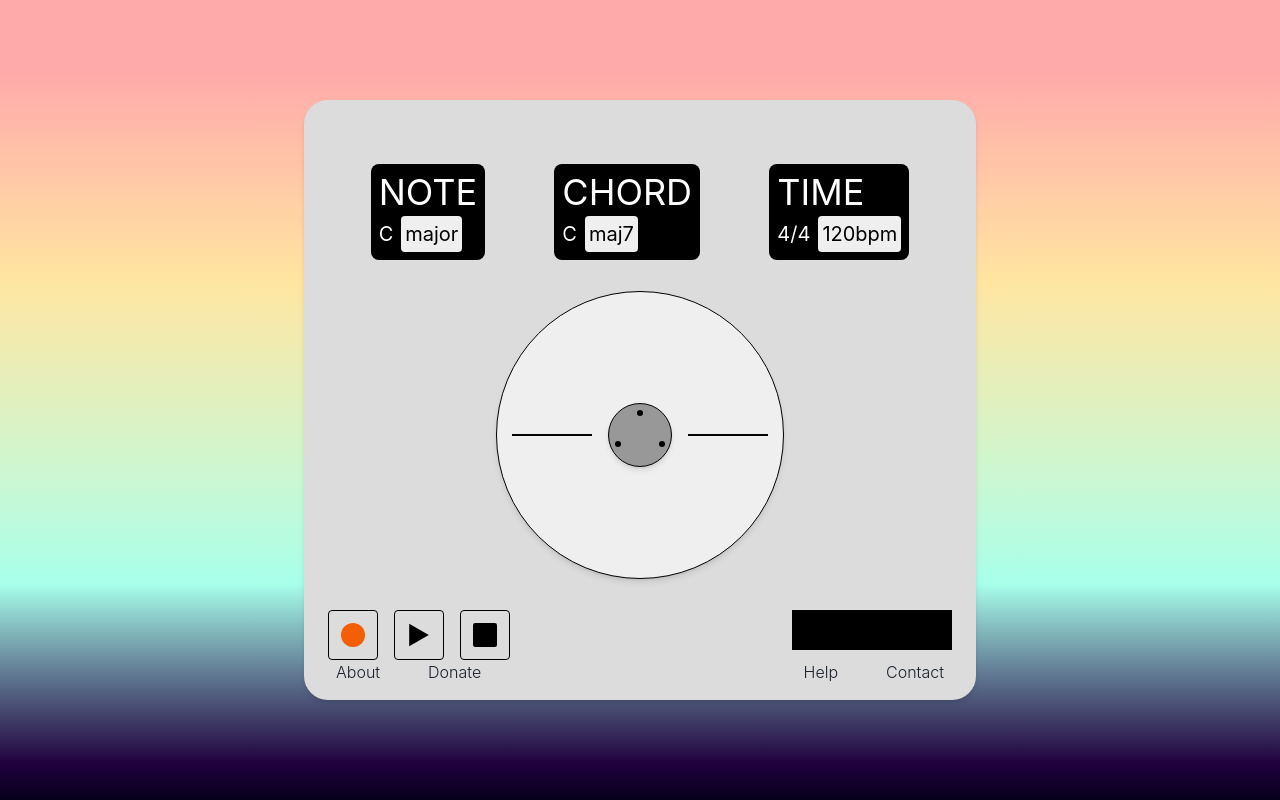
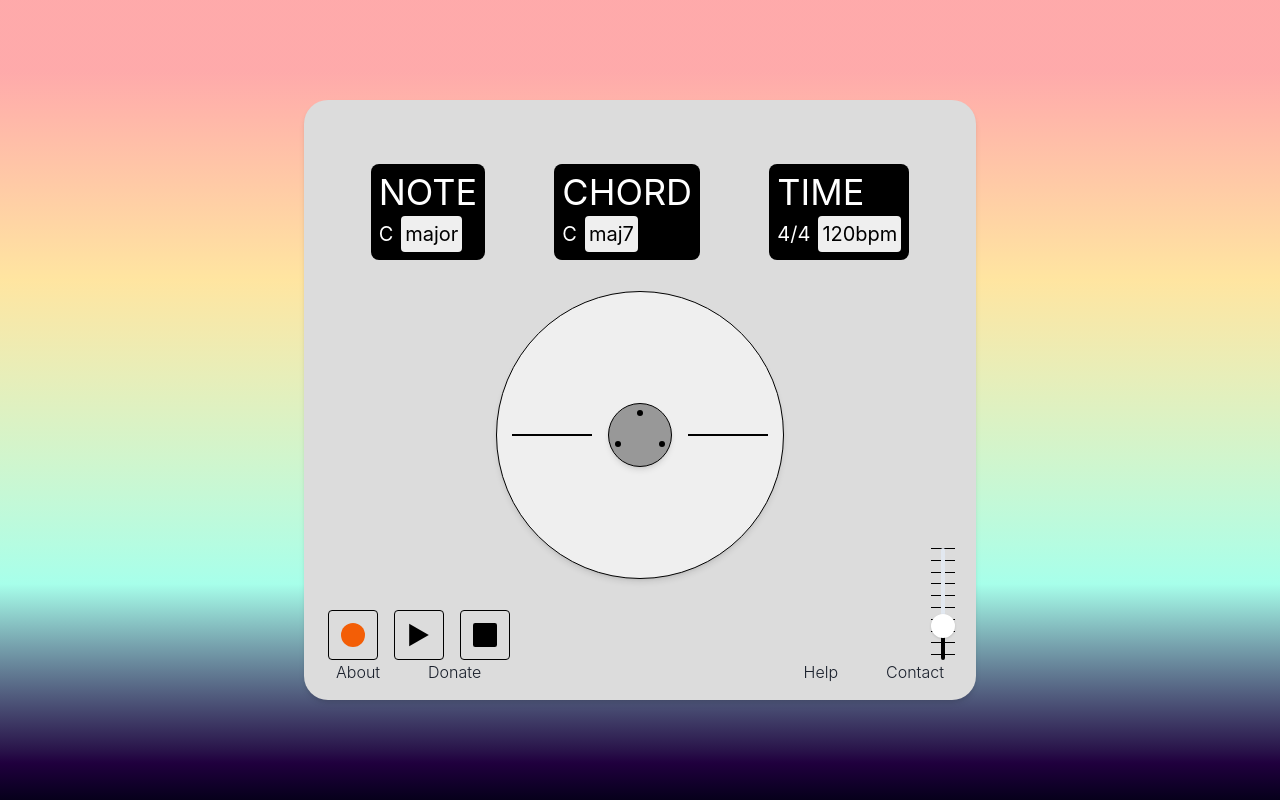
Before and after one commit to dizzyjaguar/improvEar, a React (Vite) app: page /player in a window 1280 px wide. Built offline with nearby package versions, Linux system fonts and the light colour scheme.

Commit message:
Added Volume Slider

```diff
--- /dev/null
+++ b/src/components/VolumeSlider/index.tsx
@@ -0,0 +1,41 @@
+import {
+  SliderTrack,
+  SliderFilledTrack,
+  SliderThumb,
+  Slider,
+  Box,
+  Flex
+} from '@chakra-ui/react'
+export default function VolumeSlider() {
+  return (
+    <Flex direction="column" alignItems="center" position="relative" minH="32" width="35px">
+      <Box position="relative">
+        {Array.from({ length: 10 }).map((_, index) => (
+          <Box
+            key={index}
+            position="absolute"
+            top={`${(index / 10) * 100}%`}
+            left={0}
+            right={0}
+            height="1px"
+            backgroundColor="black"
+          />
+        ))}
+
+        <Slider
+          aria-label="slider-ex-3"
+          defaultValue={30}
+          orientation="vertical"
+          minH="28"
+          colorScheme="blackAlpha"
+          position="relative"
+        >
+          <SliderTrack>
+            <SliderFilledTrack bg="black" />
+          </SliderTrack>
+          <SliderThumb boxSize={6}/>
+        </Slider>
+      </Box>
+    </Flex>
+  )
+}
--- a/src/routes/player.tsx
+++ b/src/routes/player.tsx
@@ -6,6 +6,7 @@ import RecordButton from '../components/Buttons/RecordButton'
 import PlayButton from '../components/Buttons/PlayButton'
 import PauseButton from '../components/Buttons/PauseButton'
 import TapeSpinner from '../components/TapeSpinner'
+import VolumeSlider from '../components/VolumeSlider'
 
 const visible = { opacity: 1, transition: { duration: 2 } }
 
@@ -37,13 +38,17 @@ export default function Player() {
           className={`w-72 h-72 md:w-64 md:h-64 lg:w-72 lg:h-72 bg-alabaster-100 border-[1px] border-black shadow-md rounded-full self-center flex justify-center items-center`}
           variants={itemVariants}
         ><TapeSpinner /></motion.div>
+        {/* buttons */}
         <div className={`flex flex-row justify-between space-x-60 px-6`}>
           <div className={`space-x-4`}>
             <RecordButton />
             <PlayButton />
             <PauseButton />
           </div>
-          <div className={`w-40 h-10 bg-black`}></div>
+          {/* sliders */}
+          <div className={`absolute bottom-0 right-4 -mb-4 mr-4`}>
+            <VolumeSlider />
+          </div>
         </div>
       </motion.div>
     </>
```
